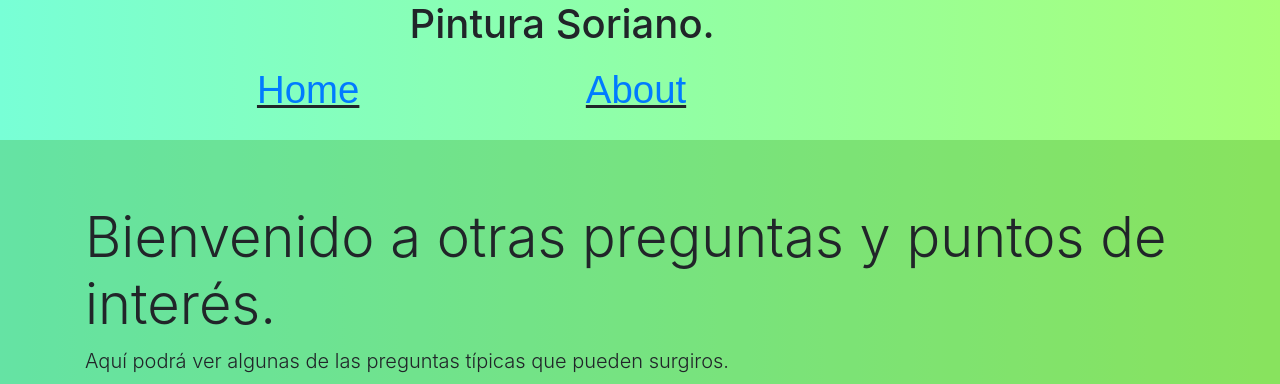
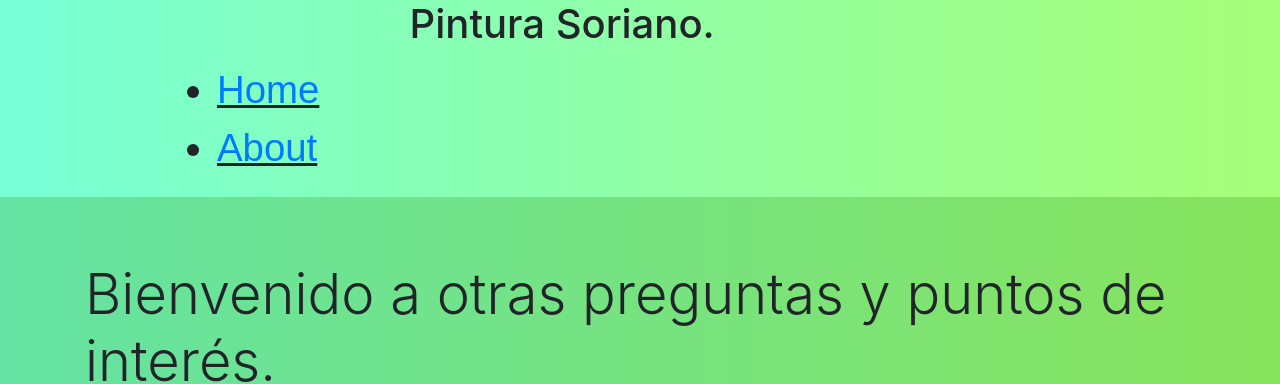
Before and after one commit to websitep/empresapintura, a plain HTML site: page about.html in a window 1280 px wide. Shown: the top 384 px of the page. Drawn offline with nearby package versions, Linux system fonts and the light colour scheme.

Commit message:
Update stylesheet3.css

```diff
--- a/static/css/stylesheet3.css
+++ b/static/css/stylesheet3.css
@@ -28,7 +28,7 @@
 {
     margin-top: 1.5cm;
 }
-body div header nav ul li
+#Indice
 {
     font-size: 3vw;
     display: inline-block;
```
